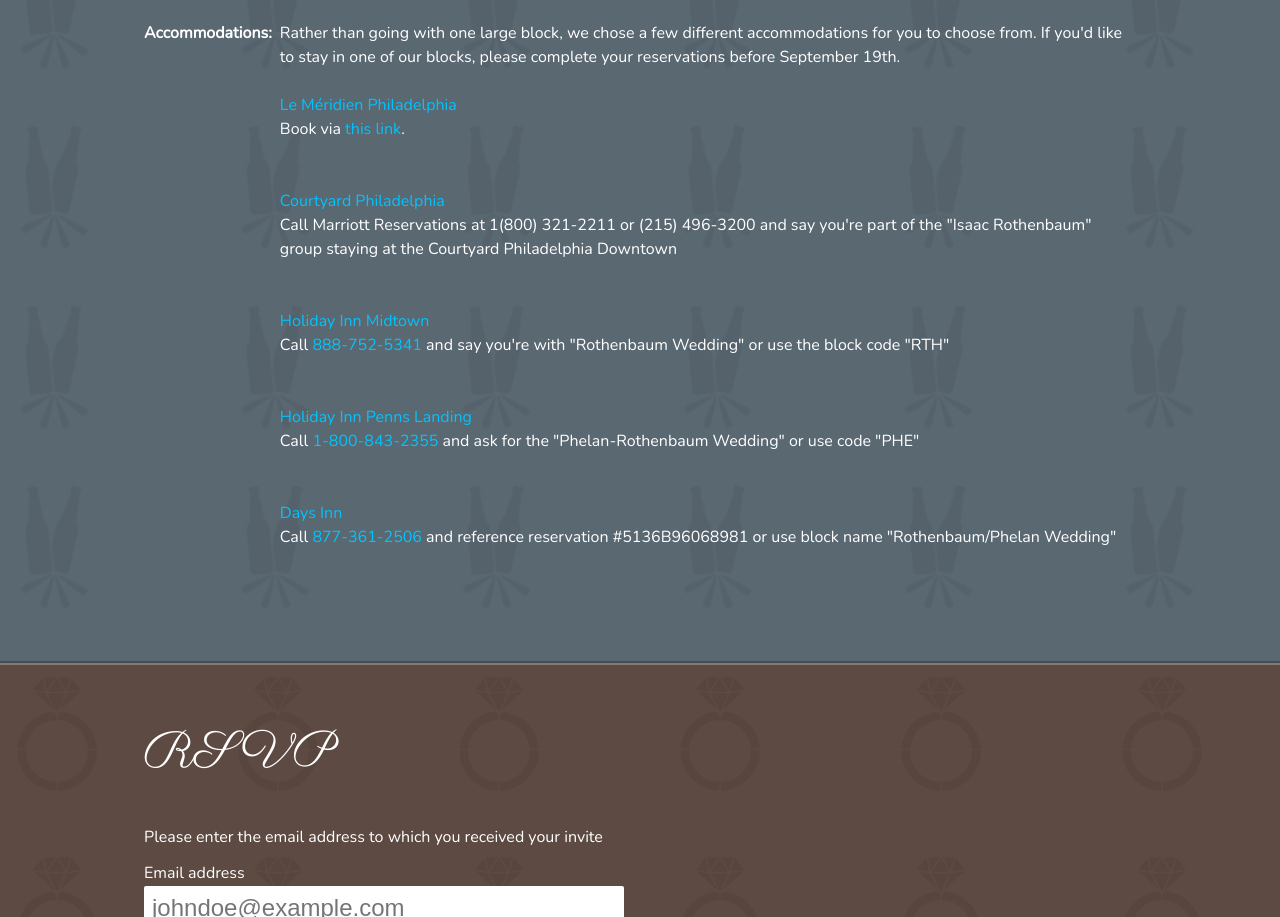
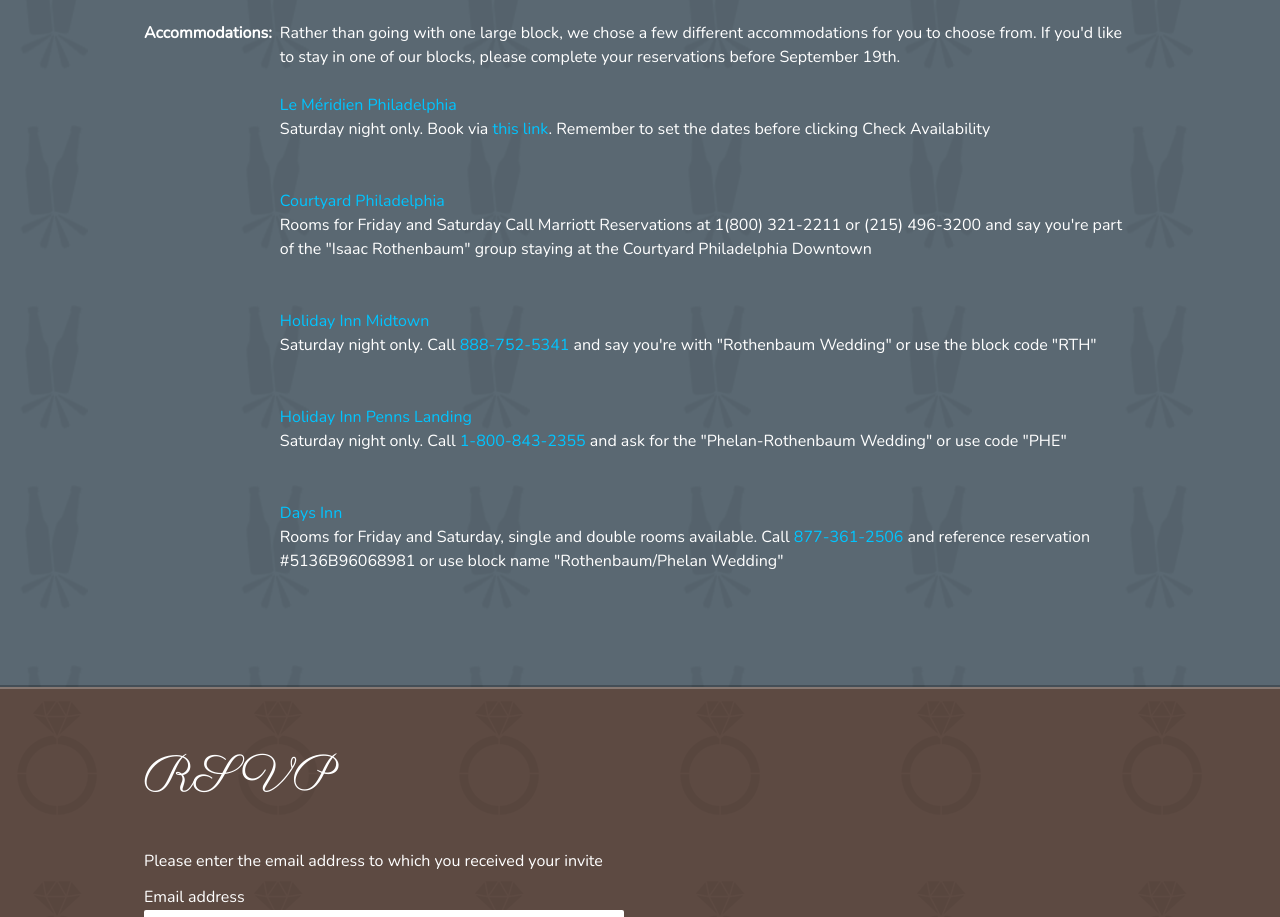
Before and after one commit to irothenbaum/mollyandisaacsittinginatree, a plain HTML site: page index.html in a window 1280 px wide. Shown: the part 2745-3662 px from the top of the page. Drawn offline with nearby package versions, Linux system fonts and the light colour scheme.

```diff
--- a/index.html
+++ b/index.html
@@ -143,7 +143,9 @@
                                     Le M&eacute;ridien Philadelphia
                                 </a>
                                 <div>
+                                    Saturday night only.
                                     Book via <a class="link" target="_blank" href="https://www.marriott.com/events/start.mi?id=1551203686231&key=GRP">this link</a>.
+                                    Remember to set the dates before clicking Check Availability
                                 </div>
                             </li>
                             <li>
@@ -151,6 +153,7 @@
                                     Courtyard Philadelphia
                                 </a>
                                 <div>
+                                    Rooms for Friday and Saturday
                                     Call Marriott Reservations at 1(800) 321-2211 or (215) 496-3200
                                     and say you're part of the "Isaac Rothenbaum" group
                                     staying at the Courtyard Philadelphia Downtown
@@ -159,6 +162,7 @@
                             <li>
                                 <a class="link" target="_blank" href="https://www.guestreservations.com/holiday-inn-express-philadelphia-midtown/booking">Holiday Inn Midtown</a>
                                 <div>
+                                    Saturday night only.
                                     Call <a class="link" href="tel:+18887525341">888-752-5341</a>
                                     and say you're with "Rothenbaum Wedding" or use the block code "RTH"
                                 </div>
@@ -166,6 +170,7 @@
                             <li>
                                 <a class="link" target="_blank" href="https://www.ihg.com/holidayinnexpress/hotels/us/en/philadelphia/phlpl/hoteldetail">Holiday Inn Penns Landing</a>
                                 <div>
+                                    Saturday night only.
                                     Call <a class="link" href="tel:+18008432355">1-800-843-2355</a> and ask for the
                                     "Phelan-Rothenbaum Wedding" or use code "PHE"
                                 </div>
@@ -173,6 +178,7 @@
                             <li>
                                 <a class="link" target="_blank" href="https://www.wyndhamhotels.com/days-inn/philadelphia-pennsylvania/days-inn-philadelphia-convention-center/overview?CID=LC:DI:20160927:RIO:Local:SM-dimatl">Days Inn</a>
                                 <div>
+                                    Rooms for Friday and Saturday, single and double rooms available.
                                     Call <a class="link" href="tel:+18773612506">877-361-2506</a>
                                     and reference reservation #5136B96068981
                                     or use block name "Rothenbaum/Phelan Wedding"
```
Also changed, not shown: encoded.txt.
